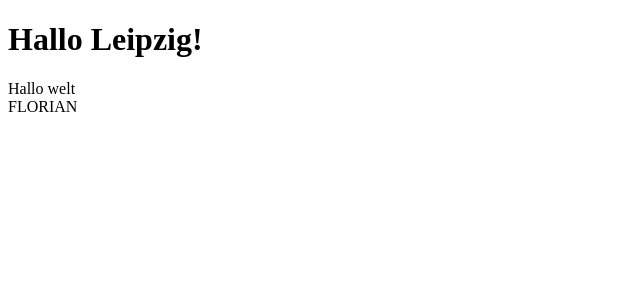
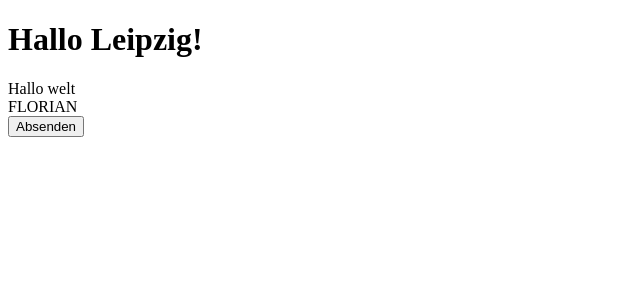
Before and after one commit to SuoraGmbH/react-days-2021-10, a React (Create React App) app: page / in a window 1280 px wide. Shown: the top 300 px of the page, without its empty margins (0-640 px from the left). Built offline with nearby package versions, Linux system fonts and the light colour scheme.

Commit message:
MessageCompose

```diff
--- a/src/App.tsx
+++ b/src/App.tsx
@@ -1,3 +1,4 @@
+import { MessageCompose } from "./components/MessageCompose";
 import { MessageView } from "./components/MessageView";
 
 export function App() {
@@ -12,6 +13,7 @@ export function App() {
           message: "Hallo welt",
         }}
       />
+      <MessageCompose />
     </>
   );
 }
--- /dev/null
+++ b/src/components/MessageCompose.tsx
@@ -0,0 +1,12 @@
+export const MessageCompose: React.FunctionComponent = () => {
+  const handleSubmit: React.FormEventHandler<HTMLFormElement> = (event) => {
+    event.preventDefault();
+    console.log("Abgesendet!");
+  };
+
+  return (
+    <form onSubmit={handleSubmit}>
+      <button type="submit">Absenden</button>
+    </form>
+  );
+};
```
